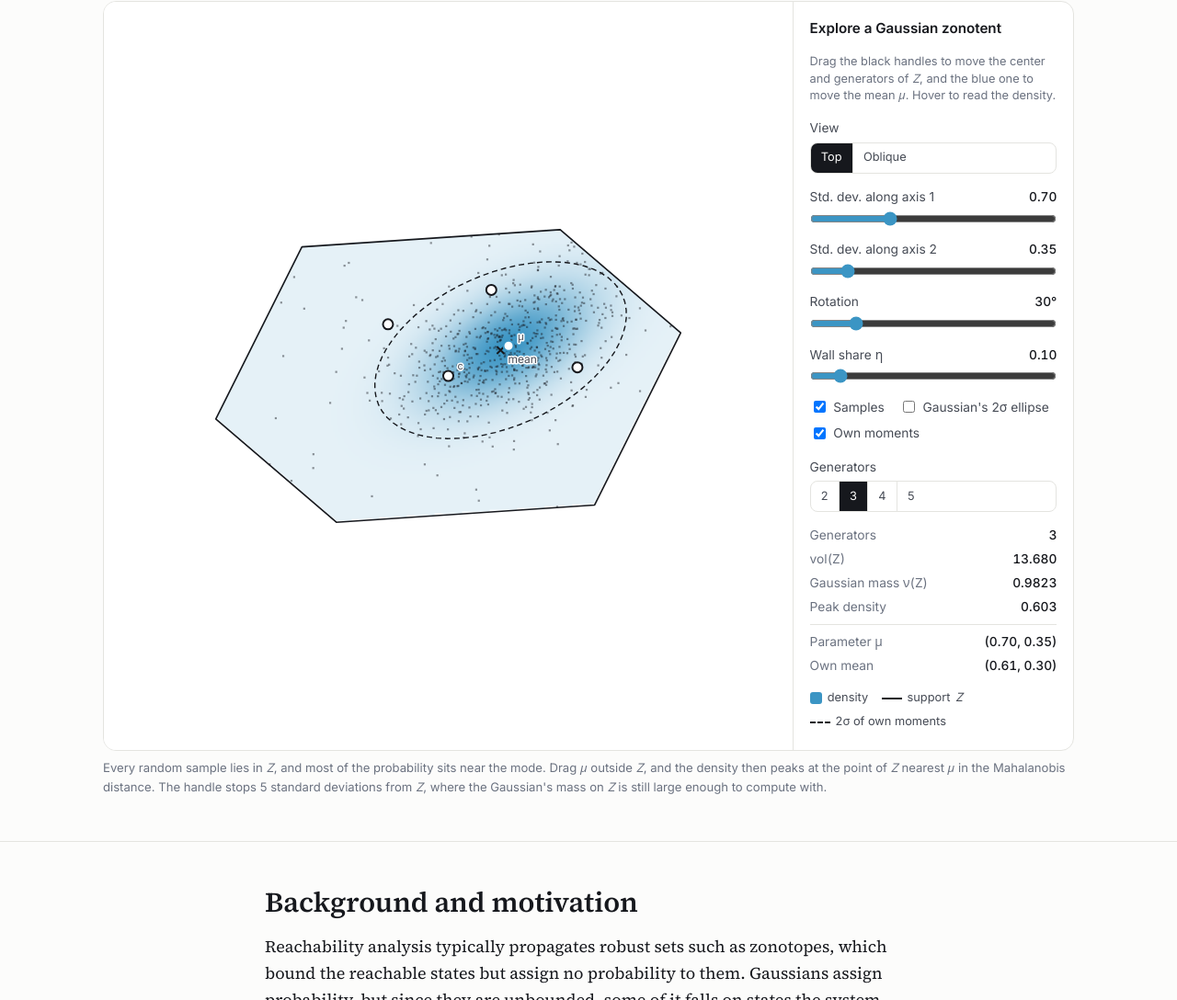
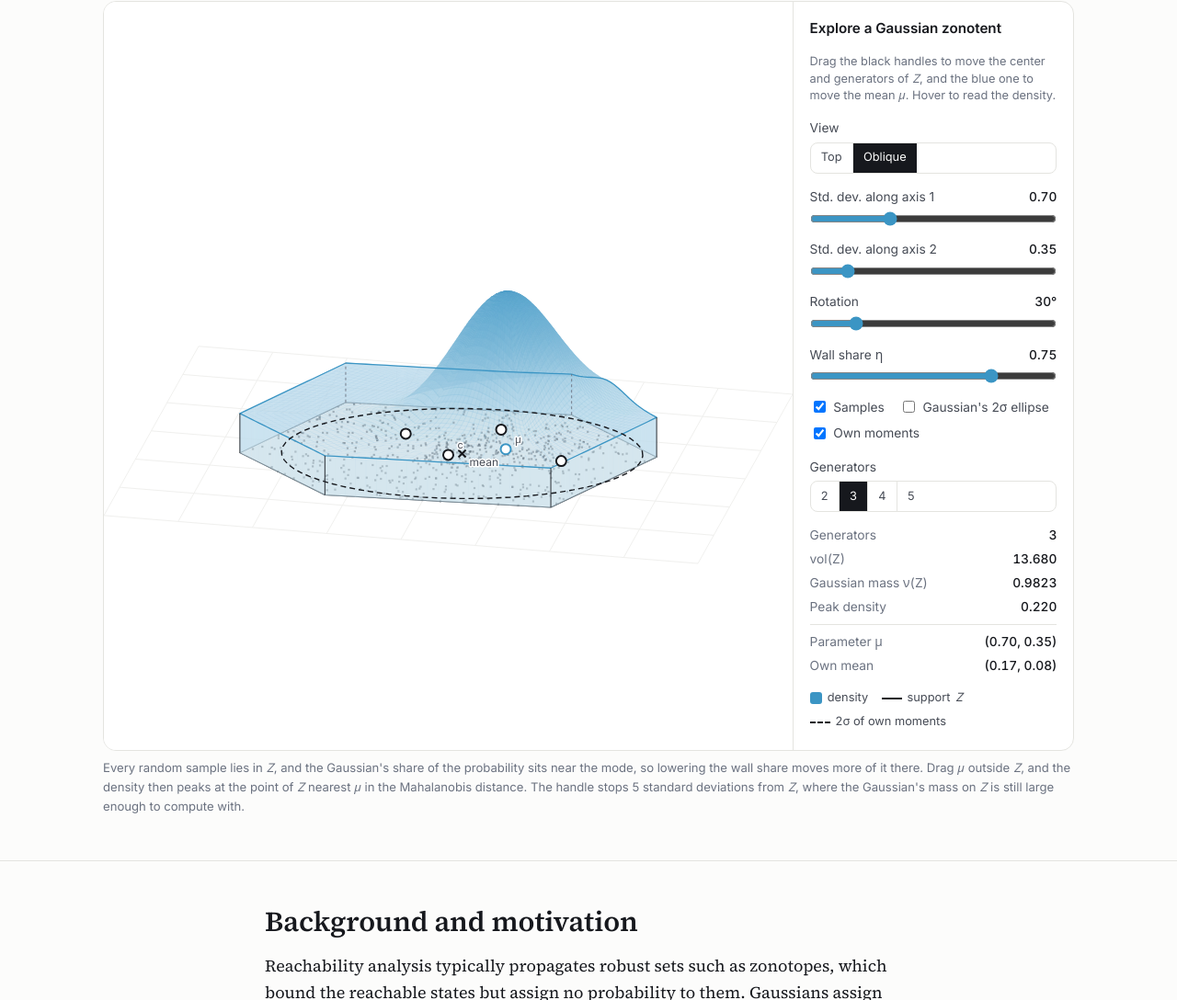
Before and after one commit to zonotents/zonotents.github.io, a plain HTML site: page index.html in a window 1280 px wide. Shown: the part 1419-2507 px from the top of the page at 92% size. Drawn offline with nearby package versions, Linux system fonts and the light colour scheme; animation ran at ten frames a second.

Commit message:
Open the Gaussian zonotent demo like Fig. 1: oblique view, wall share 0.75
Co-Authored-By: Claude Opus 5.5 <noreply@anthropic.com>

```diff
--- a/index.html
+++ b/index.html
@@ -78,12 +78,12 @@
         <h4>Explore a Gaussian zonotent</h4>
         <p class="hint">Drag the black handles to move the center and generators of <i>Z</i>, and the blue one to move the mean <i>&mu;</i>. Hover to read the density.</p>
         <div class="ctrl"><label>View</label>
-          <div class="seg" data-seg="proj"><button data-v="flat" aria-pressed="true">Top</button><button data-v="oblique">Oblique</button></div>
+          <div class="seg" data-seg="proj"><button data-v="flat">Top</button><button data-v="oblique" aria-pressed="true">Oblique</button></div>
         </div>
         <div class="ctrl"><label><span>Std. dev. along axis 1</span> <output data-out="s1"></output></label><input type="range" data-in="s1" min="0.1" max="2" step="0.01" value="0.7"></div>
         <div class="ctrl"><label><span>Std. dev. along axis 2</span> <output data-out="s2"></output></label><input type="range" data-in="s2" min="0.1" max="2" step="0.01" value="0.35"></div>
         <div class="ctrl"><label><span>Rotation</span> <output data-out="th"></output></label><input type="range" data-in="th" min="0" max="180" step="1" value="30"></div>
-        <div class="ctrl"><label><span>Wall share &eta;</span> <output data-out="eta"></output></label><input type="range" data-in="eta" min="0" max="1" step="0.01" value="0.1"></div>
+        <div class="ctrl"><label><span>Wall share &eta;</span> <output data-out="eta"></output></label><input type="range" data-in="eta" min="0" max="1" step="0.01" value="0.75"></div>
         <div class="checks">
           <label><input type="checkbox" data-in="samples" checked> Samples</label>
           <label><input type="checkbox" data-in="ellipse"> Gaussian's 2&sigma; ellipse</label>
@@ -96,7 +96,7 @@
         <div class="legend"><span><i class="sw" style="background:var(--blue)"></i>density</span><span><i class="ln"></i>support <i>Z</i></span><span><i class="ln dash"></i>2&sigma; of own moments</span></div>
       </div>
     </div>
-    <p class="demo-foot">Every random sample lies in <i>Z</i>, and most of the probability sits near the mode. Drag <i>&mu;</i> outside <i>Z</i>, and the density then peaks at the point of <i>Z</i> nearest <i>&mu;</i> in the Mahalanobis distance. The handle stops 5 standard deviations from <i>Z</i>, where the Gaussian's mass on <i>Z</i> is still large enough to compute with.</p>
+    <p class="demo-foot">Every random sample lies in <i>Z</i>, and the Gaussian's share of the probability sits near the mode, so lowering the wall share moves more of it there. Drag <i>&mu;</i> outside <i>Z</i>, and the density then peaks at the point of <i>Z</i> nearest <i>&mu;</i> in the Mahalanobis distance. The handle stops 5 standard deviations from <i>Z</i>, where the Gaussian's mass on <i>Z</i> is still large enough to compute with.</p>
   </div>
 </section>
 
--- a/js/main.js
+++ b/js/main.js
@@ -146,6 +146,7 @@ function demoExplore() {
     if (k === "proj") view.setMode(U.get.proj());
     draw("input");
   });
+  view.setMode(U.get.proj());  // start in the view pressed in the page (oblique, as in Fig. 1 of the paper)
 
   const compute = () => {
     const S = covFrom(U.get.s1(), U.get.s2(), U.get.th()), z = Z.zonotope(st.c, st.G);
```
